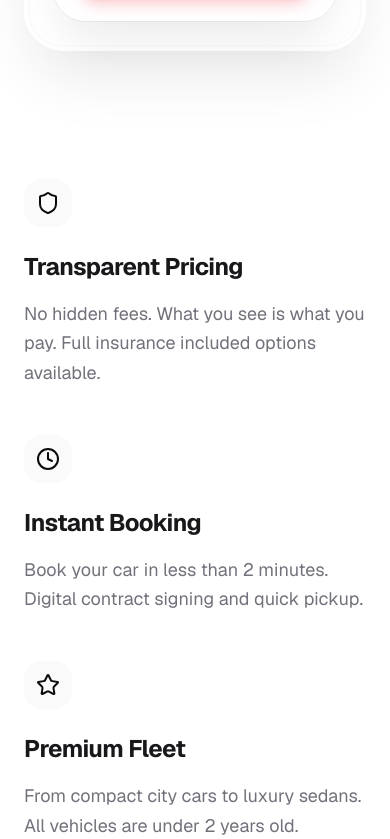
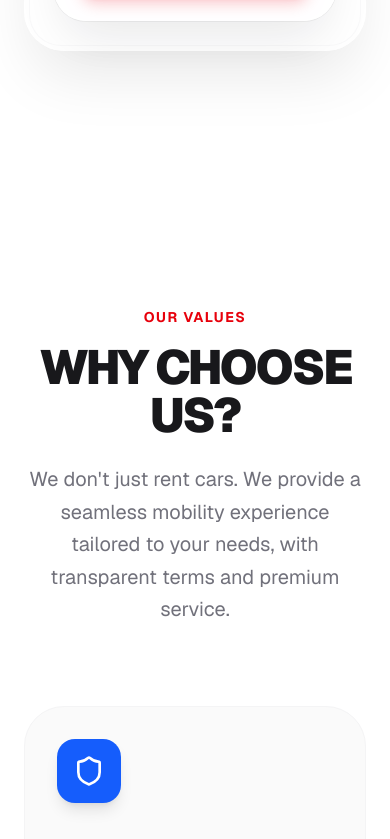
Before and after one commit to SaizoSan98/justrentweb, a Next.js app: page / in a window 390 px wide. Shown: the part 1152-1991 px from the top of the page. Built offline with nearby package versions, Linux system fonts and the light colour scheme; no server answers; the database is empty.

Commit message:
feat: complete homepage redesign with premium UI, animated sections, and robust footer

```diff
--- a/src/app/page.tsx
+++ b/src/app/page.tsx
@@ -60,34 +60,46 @@ export default async function LandingPage() {
         </div>
       </div>
 
-      {/* Why Us - Clean Minimalist Grid */}
-      <section className="pb-32 container mx-auto px-6">
-        <div className="grid md:grid-cols-3 gap-12 lg:gap-20">
+      {/* Why Us - Animated & Rich */}
+      <section className="py-32 container mx-auto px-6">
+        <div className="text-center mb-20">
+          <span className="text-red-600 font-bold tracking-widest uppercase text-sm mb-4 block">Our Values</span>
+          <h2 className="text-5xl md:text-6xl font-black text-zinc-900 tracking-tighter mb-6">WHY CHOOSE US?</h2>
+          <p className="text-xl text-zinc-500 max-w-3xl mx-auto leading-relaxed">
+            We don't just rent cars. We provide a seamless mobility experience tailored to your needs, with transparent terms and premium service.
+          </p>
+        </div>
+
+        <div className="grid md:grid-cols-3 gap-8 lg:gap-12">
           {[
             {
               title: "Transparent Pricing",
-              desc: "No hidden fees. What you see is what you pay. Full insurance included options available.",
-              icon: <Shield className="w-6 h-6" />
+              desc: "No hidden fees, no surprises. Our pricing model is straightforward: what you see is what you pay. We offer comprehensive insurance packages so you can drive with zero worries.",
+              icon: <Shield className="w-8 h-8 text-white" />,
+              color: "bg-blue-600"
             },
             {
-              title: "Instant Booking",
-              desc: "Book your car in less than 2 minutes. Digital contract signing and quick pickup.",
-              icon: <Clock className="w-6 h-6" />
+              title: "Instant Digital Booking",
+              desc: "Forget paperwork. Our fully digital booking process takes less than 2 minutes. Sign contracts on your phone, pick up your car, and go. Efficiency at its finest.",
+              icon: <Clock className="w-8 h-8 text-white" />,
+              color: "bg-red-600"
             },
             {
-              title: "Premium Fleet",
-              desc: "From compact city cars to luxury sedans. All vehicles are under 2 years old.",
-              icon: <Star className="w-6 h-6" />
+              title: "Premium Fleet Guarantee",
+              desc: "We strictly maintain a fleet of vehicles under 2 years old. From compact city cruisers to executive sedans, every car is detailed and inspected before you turn the key.",
+              icon: <Star className="w-8 h-8 text-white" />,
+              color: "bg-black"
             }
           ].map((item, i) => (
-            <div key={i} className="group">
-              <div className="w-12 h-12 rounded-2xl bg-zinc-50 flex items-center justify-center mb-6 group-hover:bg-black group-hover:text-white transition-colors duration-500">
+            <div key={i} className="group relative p-8 rounded-[2.5rem] bg-zinc-50 hover:bg-white border border-zinc-100 hover:border-zinc-200 hover:shadow-2xl transition-all duration-500 overflow-hidden">
+              <div className={`w-16 h-16 rounded-2xl ${item.color} flex items-center justify-center mb-8 shadow-lg group-hover:scale-110 transition-transform duration-500`}>
                 {item.icon}
               </div>
               <h3 className="text-2xl font-bold mb-4 text-zinc-900 tracking-tight">{item.title}</h3>
-              <p className="text-zinc-500 leading-relaxed text-lg">
+              <p className="text-zinc-500 leading-relaxed text-lg mb-8">
                 {item.desc}
               </p>
+              <div className="w-12 h-1 bg-zinc-200 group-hover:w-full group-hover:bg-current transition-all duration-500 rounded-full" />
             </div>
           ))}
         </div>
@@ -98,7 +110,7 @@ export default async function LandingPage() {
         <div className="container mx-auto px-6">
           <div className="flex flex-col md:flex-row justify-between items-end mb-20">
             <div className="max-w-xl">
-              <span className="text-red-600 font-bold tracking-widest uppercase text-sm mb-4 block">Our Collection</span>
+              <span className="text-red-600 font-bold tracking-widest uppercase text-sm mb-4 block">Popular Cars</span>
               <h2 className="text-5xl md:text-6xl font-black text-zinc-900 tracking-tighter leading-[0.9]">
                 DRIVE <br/> THE BEST.
               </h2>
@@ -154,46 +166,72 @@ export default async function LandingPage() {
         </div>
       </section>
 
-      {/* Minimalist Footer */}
-      <footer className="bg-white pt-24 pb-12 border-t border-zinc-100">
+      {/* Robust Modern Footer */}
+      <footer className="bg-zinc-950 text-white pt-24 pb-12">
         <div className="container mx-auto px-6">
-          <div className="flex flex-col md:flex-row justify-between items-start gap-12 mb-24">
-            <div className="max-w-sm">
-              <Logo variant="light" className="scale-125 origin-left mb-8" />
-              <p className="text-zinc-500 text-lg leading-relaxed">
-                Redefining car rental in Budapest. Simple, transparent, and premium.
+          <div className="grid grid-cols-1 md:grid-cols-2 lg:grid-cols-12 gap-16 mb-24">
+
+            {/* Brand Column */}
+            <div className="lg:col-span-4 space-y-8">
+              <Logo variant="dark" className="scale-125 origin-left" />
+              <p className="text-zinc-400 text-lg leading-relaxed max-w-sm">
+                Experience the freedom of Budapest with our premium car rental service. Transparent pricing, instant booking, and a fleet that defines excellence.
               </p>
+              <div className="flex gap-4">
+                {['Facebook', 'Instagram', 'LinkedIn'].map((social) => (
+                  <div key={social} className="w-12 h-12 rounded-full bg-white/5 border border-white/10 flex items-center justify-center hover:bg-red-600 hover:border-red-600 transition-all cursor-pointer group">
+                    <span className="sr-only">{social}</span>
+                    <ArrowRight className="w-5 h-5 -rotate-45 group-hover:text-white text-zinc-400" />
+                  </div>
+                ))}
+              </div>
             </div>
 
-            <div className="grid grid-cols-2 gap-12 md:gap-24">
-              <div>
-                <h4 className="font-bold text-black mb-6">Explore</h4>
-                <ul className="space-y-4 text-zinc-500">
-                  <li><Link href="/fleet" className="hover:text-black transition-colors">Our Fleet</Link></li>
-                  <li><Link href="/about" className="hover:text-black transition-colors">About Us</Link></li>
-                  <li><Link href="/locations" className="hover:text-black transition-colors">Locations</Link></li>
-                  <li><Link href="/blog" className="hover:text-black transition-colors">Journal</Link></li>
-                </ul>
-              </div>
-              <div>
-                <h4 className="font-bold text-black mb-6">Support</h4>
-                <ul className="space-y-4 text-zinc-500">
-                  <li><Link href="/help" className="hover:text-black transition-colors">Help Center</Link></li>
-                  <li><Link href="/terms" className="hover:text-black transition-colors">Terms & Conditions</Link></li>
-                  <li><Link href="/privacy" className="hover:text-black transition-colors">Privacy Policy</Link></li>
-                  <li><Link href="/contact" className="hover:text-black transition-colors">Contact Us</Link></li>
-                </ul>
-              </div>
+            {/* Links Columns */}
+            <div className="lg:col-span-2 space-y-6">
+              <h4 className="font-bold text-white text-lg">Explore</h4>
+              <ul className="space-y-4 text-zinc-400">
+                <li><Link href="/fleet" className="hover:text-red-500 transition-colors">Popular Cars</Link></li>
+                <li><Link href="/about" className="hover:text-red-500 transition-colors">Why Choose Us</Link></li>
+                <li><Link href="/locations" className="hover:text-red-500 transition-colors">Locations</Link></li>
+                <li><Link href="/blog" className="hover:text-red-500 transition-colors">Travel Blog</Link></li>
+              </ul>
+            </div>
+
+            <div className="lg:col-span-2 space-y-6">
+              <h4 className="font-bold text-white text-lg">Support</h4>
+              <ul className="space-y-4 text-zinc-400">
+                <li><Link href="/help" className="hover:text-red-500 transition-colors">Help Center</Link></li>
+                <li><Link href="/terms" className="hover:text-red-500 transition-colors">Terms of Service</Link></li>
+                <li><Link href="/privacy" className="hover:text-red-500 transition-colors">Privacy Policy</Link></li>
+                <li><Link href="/contact" className="hover:text-red-500 transition-colors">Contact Us</Link></li>
+              </ul>
+            </div>
+
+            {/* Contact Column */}
+            <div className="lg:col-span-4 space-y-6">
+              <h4 className="font-bold text-white text-lg">Visit Us</h4>
+              <ul className="space-y-6 text-zinc-400">
+                <li className="flex items-start gap-4">
+                  <MapPin className="w-6 h-6 text-red-600 shrink-0 mt-1" />
+                  <span>Budapest Liszt Ferenc Airport<br/>Terminal 2B, Arrivals Level</span>
+                </li>
+                <li className="flex items-center gap-4">
+                  <Phone className="w-6 h-6 text-red-600 shrink-0" />
+                  <a href="tel:+3612345678" className="hover:text-white transition-colors">+36 1 234 5678</a>
+                </li>
+                <li className="flex items-center gap-4">
+                  <Mail className="w-6 h-6 text-red-600 shrink-0" />
+                  <a href="mailto:hello@justrent.hu" className="hover:text-white transition-colors">hello@justrent.hu</a>
+                </li>
+              </ul>
             </div>
           </div>
 
-          <div className="flex flex-col md:flex-row justify-between items-center pt-8 border-t border-zinc-100 gap-6">
-            <p className="text-zinc-400 text-sm">© 2024 JustRent Budapest. All rights reserved.</p>
-            <div className="flex gap-6">
-               {/* Social Icons Placeholder */}
-               <div className="w-10 h-10 rounded-full bg-zinc-100 flex items-center justify-center text-black hover:bg-black hover:text-white transition-all cursor-pointer">
-                 <ArrowRight className="w-4 h-4 -rotate-45" />
-               </div>
+          <div className="flex flex-col md:flex-row justify-between items-center pt-8 border-t border-white/10 gap-6">
+            <p className="text-zinc-500 text-sm">© 2024 JustRent Budapest. All rights reserved.</p>
+            <div className="flex gap-8 text-sm text-zinc-500">
+               <span>Made with ❤️ in Budapest</span>
             </div>
           </div>
         </div>
```
